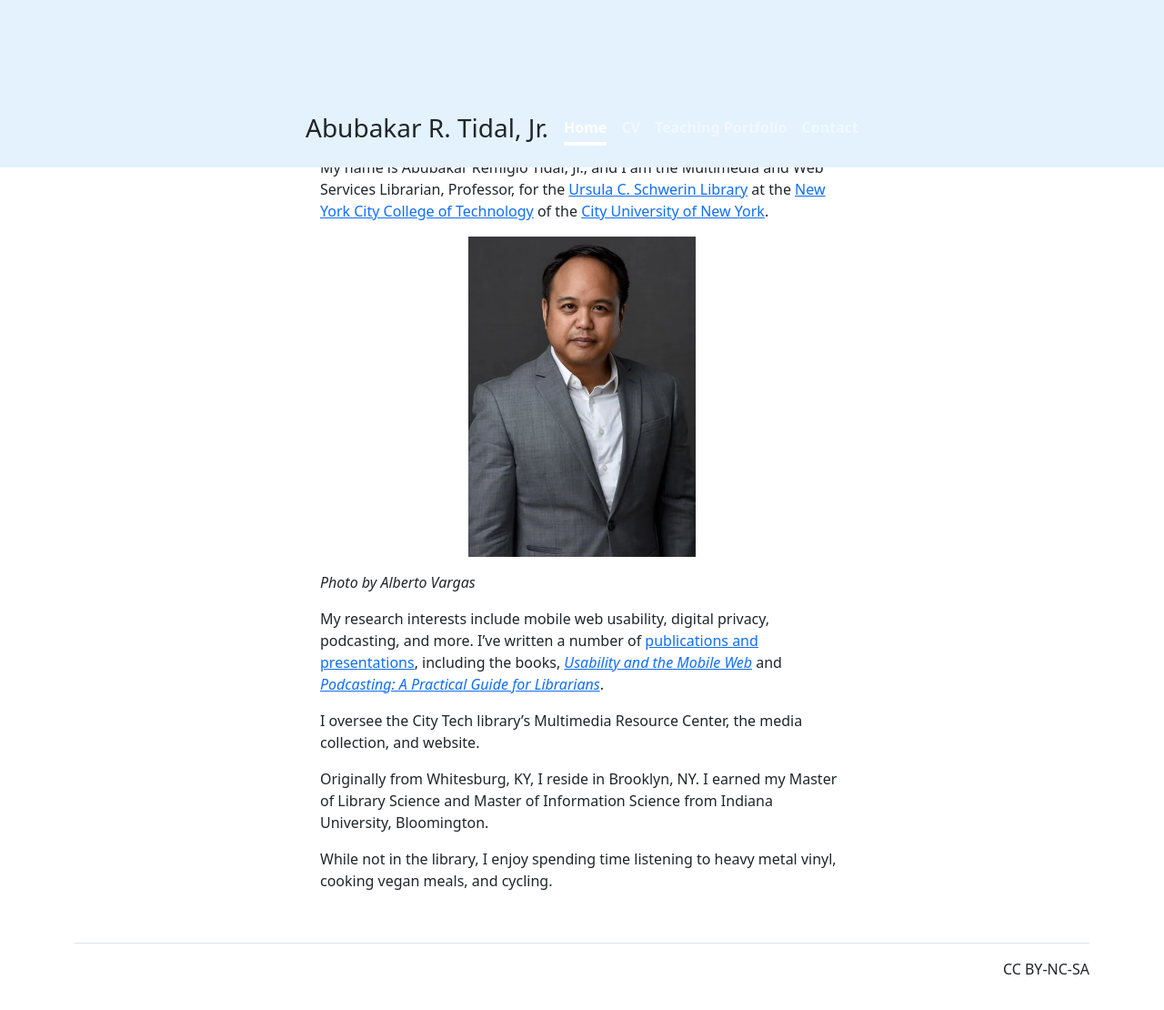
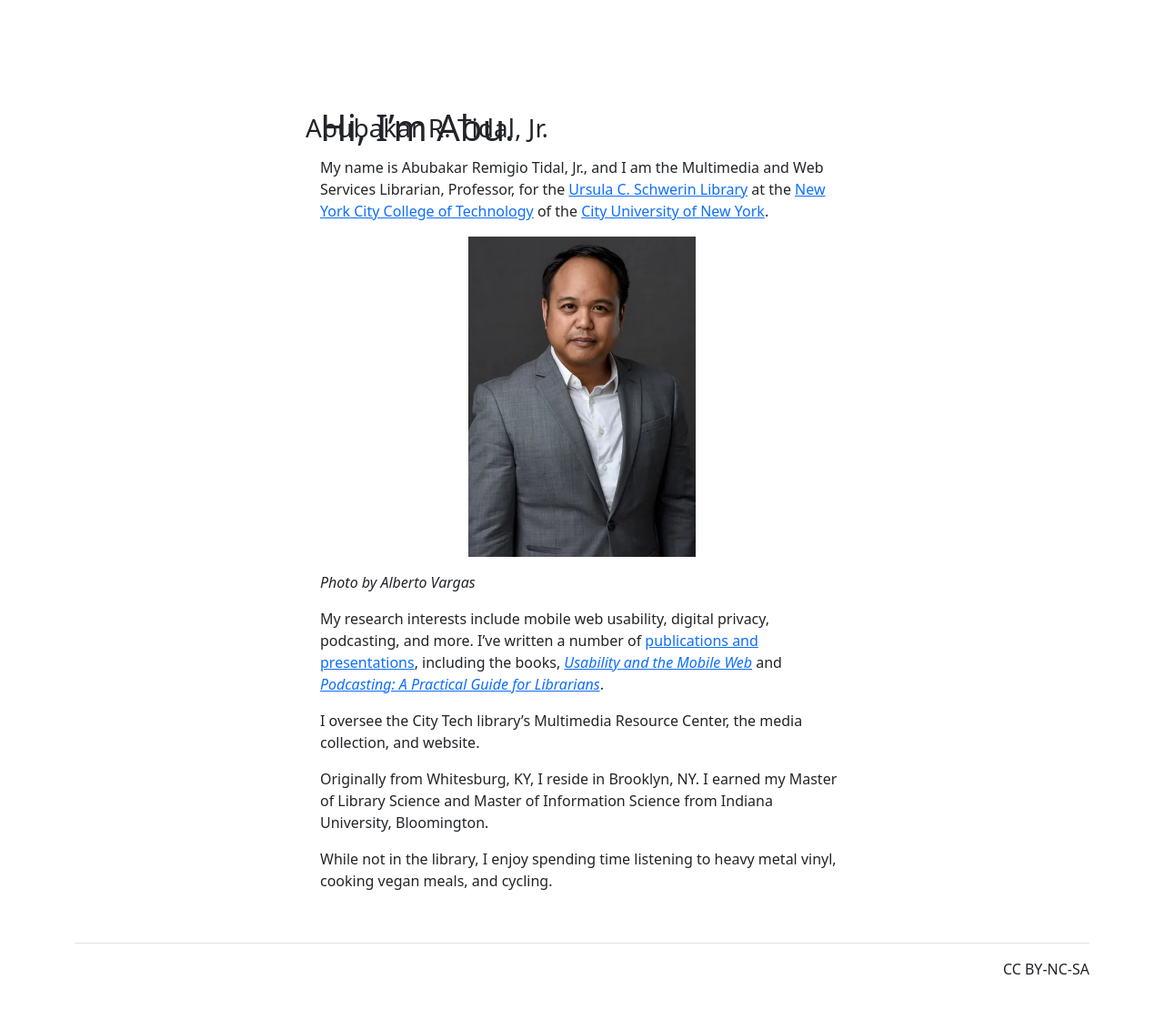
Before and after one commit to KentuckyFriedTofu/KentuckyFriedTofu.github.io, a Jekyll site: the page built from index.md, in a window 1280 px wide and 1133 px high. Shown: the top 1110 px of the window at 91% size. Built offline with Jekyll 4.4.1, drawn with Linux system fonts in a browser that asks for light colours.

Commit message:
Update nav.html

```diff
--- a/_includes/nav.html
+++ b/_includes/nav.html
@@ -1,4 +1,4 @@
-    <nav class="navbar navbar-expand-md navbar-dark fixed-top" style="background-color: #e3f2fd;">
+    <nav class="navbar navbar-expand-md navbar-dark fixed-top">
       <div class="container-fluid">
                   <button class="navbar-toggler" type="button" data-bs-toggle="collapse" data-bs-target="#menuNav" aria-controls="menuNav" aria-expanded="false" aria-label="Toggle navigation">
           <span class="navbar-toggler-icon"></span>
```
